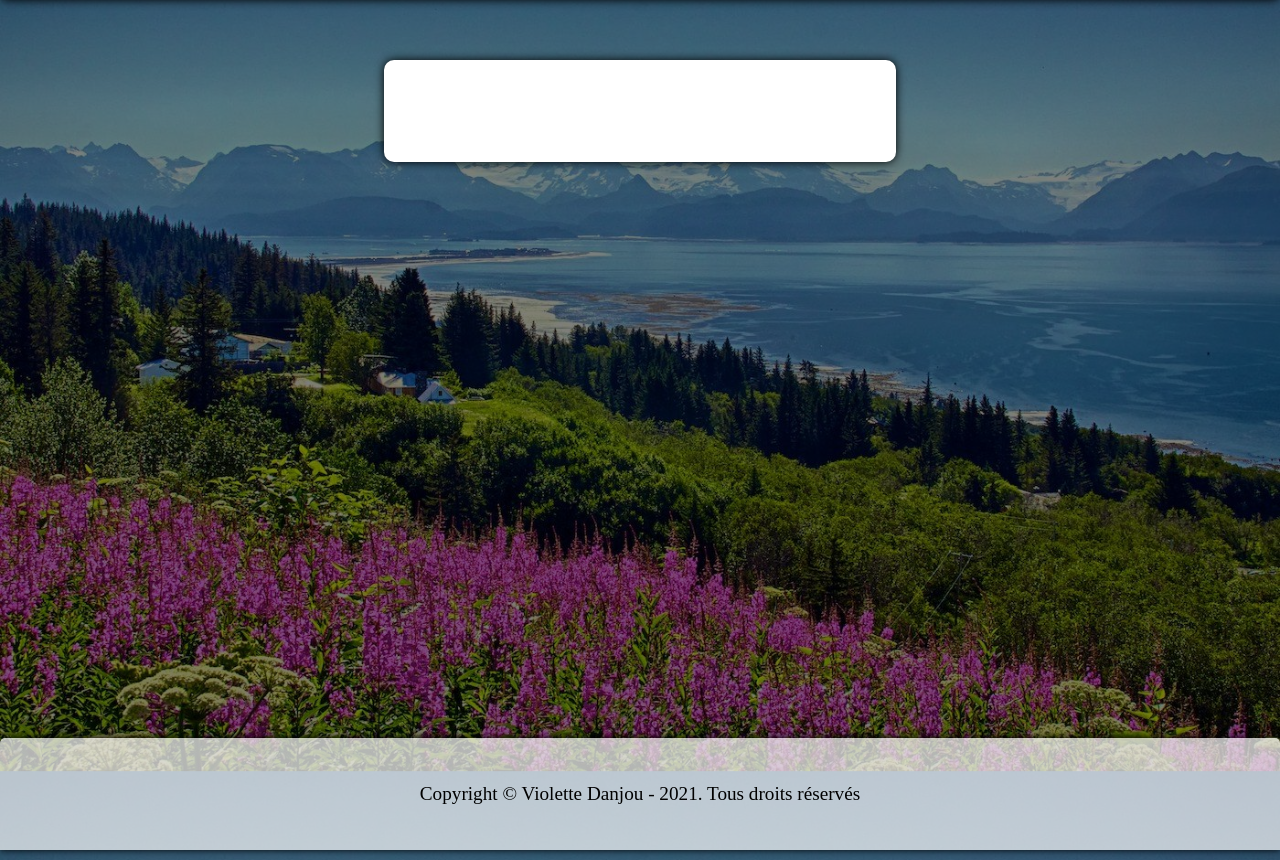
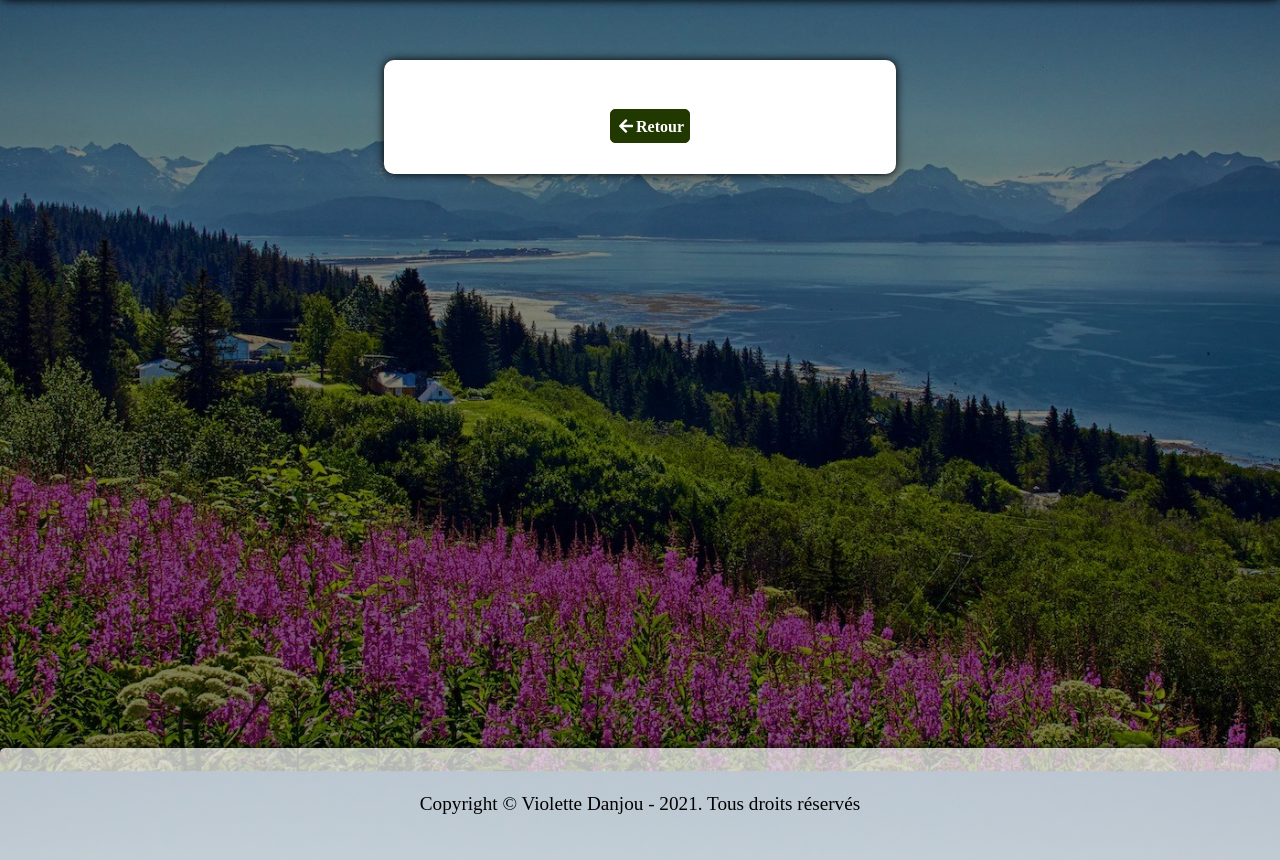
Before and after one commit to violettedanjou/Projet-4, a PHP site: template view/errorView.php in a window 1280 px wide. Shown: the part 80-940 px from the top of the page. Run offline with PHP 8.4, Linux system fonts and the light colour scheme; the template is opened without the code that fills it, so the values that code supplies are empty; some libraries are stand-ins or nearby versions; some web fonts are replaced.

Commit message:
Réglages affichage des exceptions

```diff
--- a/public/commentaires.css
+++ b/public/commentaires.css
@@ -180,7 +180,7 @@ a#link-edit, a#link-report-remove
     font-weight: bold;
 }
 /* Mise en forme commentaires */
-#btn_return_listPosts a, #btn_return_admin_page a, #btn_return_connection_page a
+#btn_return_listPosts a, #btn_return_admin_page a, #btn_return_connection_page a, a#btn_return_connection_page
 {
     margin-left: 20px;
     padding: 5px;
@@ -191,7 +191,7 @@ a#link-edit, a#link-report-remove
     font-weight: bold;
     text-decoration: none;
 }
-#btn_return_listPosts a:hover, #btn_return_admin_page a:hover, #btn_return_connection_page a:hover
+#btn_return_listPosts a:hover, #btn_return_admin_page a:hover, #btn_return_connection_page a:hover, a#btn_return_connection_page:hover
 {
     background-color: #ffffff;
     color: #213800;
@@ -309,10 +309,6 @@ h2
     border-radius: 10px;
     box-shadow: 0px 0px 10px #000000;
 }
-#btn_return_connection_page
-{
-    text-align: center;
-}
 
 /* Footer */
 footer
@@ -320,7 +316,7 @@ footer
     display: flex;
     justify-content: center;
     align-items: center;
-    margin-top: 100px;
+    margin-top: 110px;
     border-radius: 5px 5px 0px 0px;
     box-shadow: 0px 0px 7px #000000;
     background-color: rgba(255, 255, 255, 0.7);
--- a/view/errorView.php
+++ b/view/errorView.php
@@ -7,7 +7,7 @@ ob_start(); ?>
 	echo "" . $e->getMessage();
 	?>
 	<br/>
-	<a href="index.php?action=afficheConnection" id="btn_return_connection_page">
+	<a href="index.php" id="btn_return_connection_page">
 		<i class="fas fa-arrow-left"></i>Retour
 	</a>
 </div>
```
Also changed, not shown: view/inscriptionView.php (+4 -4 lines).
